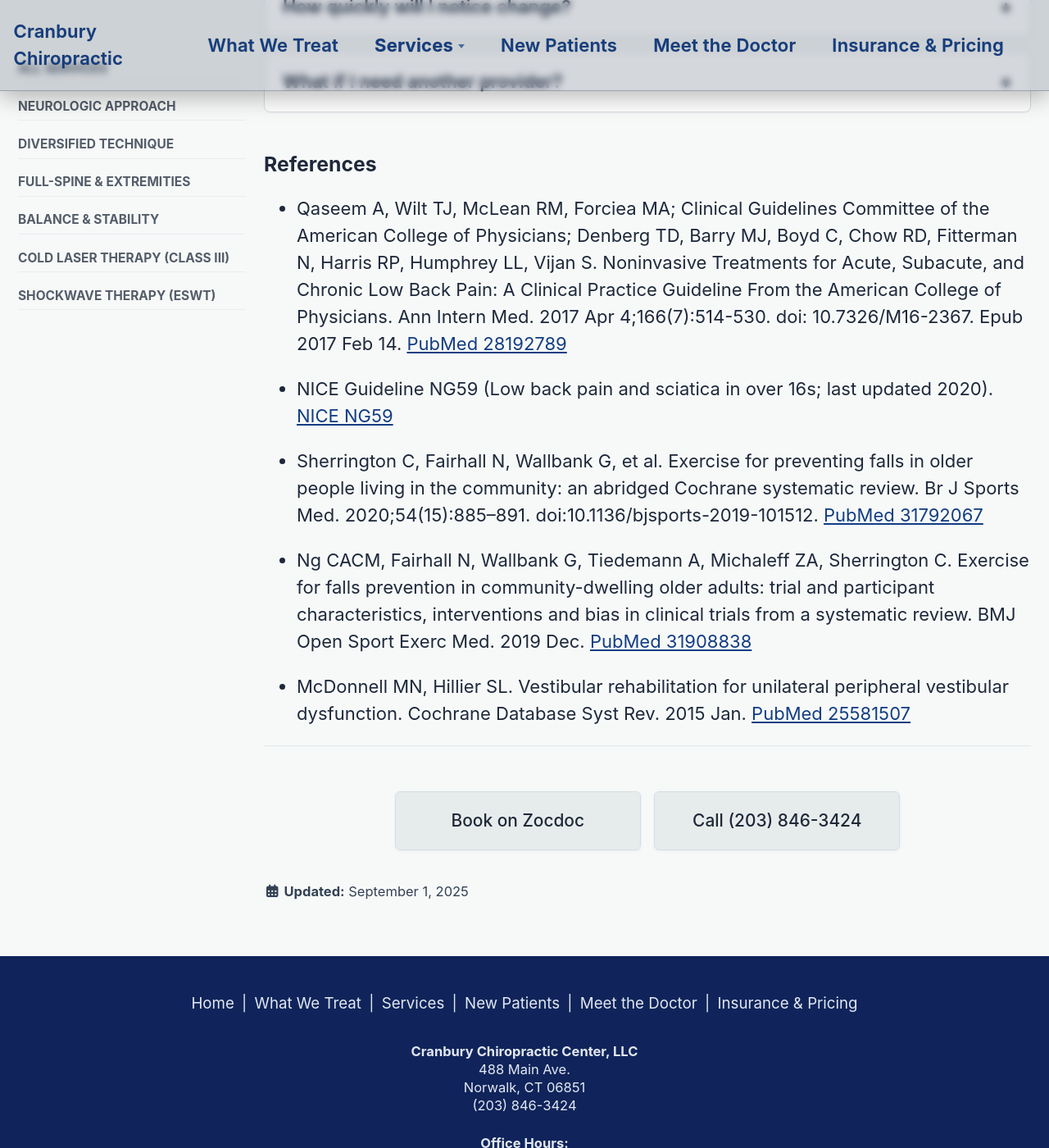
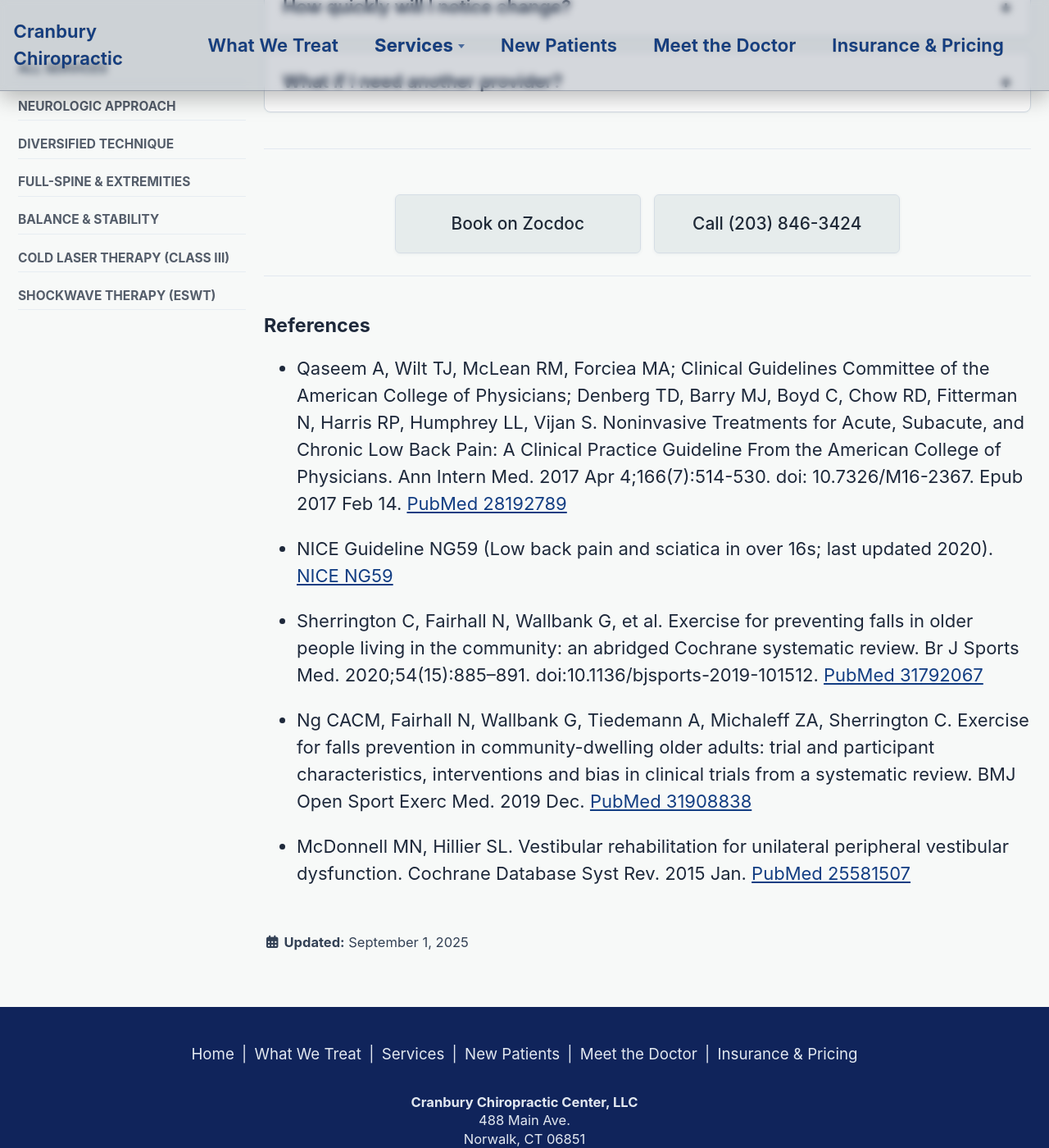
Before and after one commit to millerms/CranburyChiropractic, a Jekyll site: the page built from _pages/services/neurologic-approach.md, in a window 1280 px wide and 1400 px high, scrolled down 3236 px. Shown: the whole window at 82% size. Built offline with Jekyll 4.4.1, drawn with Linux system fonts in a browser that asks for light colours; cached includes are drawn as plain includes; part of the change alters nothing that is shown.

```diff
--- a/_pages/services/neurologic-approach.md
+++ b/_pages/services/neurologic-approach.md
@@ -106,7 +106,20 @@ Your safety comes first. We screen for red flags, use imaging only when it would
   </details>
 </div>
 
-### References
+---
+
+<div class="contact-actions reveal reveal--up">
+  <a href="https://www.zocdoc.com/practice/cranbury-chiropractic-center-43835" class="btn">
+    <span class="btn-label">Book on Zocdoc</span>
+  </a>
+  <a href="tel:+12038463424" class="btn">
+    <span class="btn-label">Call (203) 846-3424</span>
+  </a>
+</div>
+
+---
+
+#### References
 {: .reveal .reveal--fade }
 - Qaseem A, Wilt TJ, McLean RM, Forciea MA; Clinical Guidelines Committee of the American College of Physicians; Denberg TD, Barry MJ, Boyd C, Chow RD, Fitterman N, Harris RP, Humphrey LL, Vijan S. Noninvasive Treatments for Acute, Subacute, and Chronic Low Back Pain: A Clinical Practice Guideline From the American College of Physicians. Ann Intern Med. 2017 Apr 4;166(7):514-530. doi: 10.7326/M16-2367. Epub 2017 Feb 14. <a href="https://pubmed.ncbi.nlm.nih.gov/28192789/" target="_blank" rel="noopener">PubMed 28192789</a>
 {: .reveal .reveal--fade }
@@ -118,13 +131,3 @@ Your safety comes first. We screen for red flags, use imaging only when it would
 {: .reveal .reveal--fade }
 - McDonnell MN, Hillier SL. Vestibular rehabilitation for unilateral peripheral vestibular dysfunction. Cochrane Database Syst Rev. 2015 Jan. <a href="https://pubmed.ncbi.nlm.nih.gov/25581507/" target="_blank" rel="noopener">PubMed 25581507</a>
 {: .reveal .reveal--fade }
----
-
-<div class="contact-actions reveal reveal--up">
-  <a href="https://www.zocdoc.com/practice/cranbury-chiropractic-center-43835" class="btn">
-    <span class="btn-label">Book on Zocdoc</span>
-  </a>
-  <a href="tel:+12038463424" class="btn">
-    <span class="btn-label">Call (203) 846-3424</span>
-  </a>
-</div>
```
